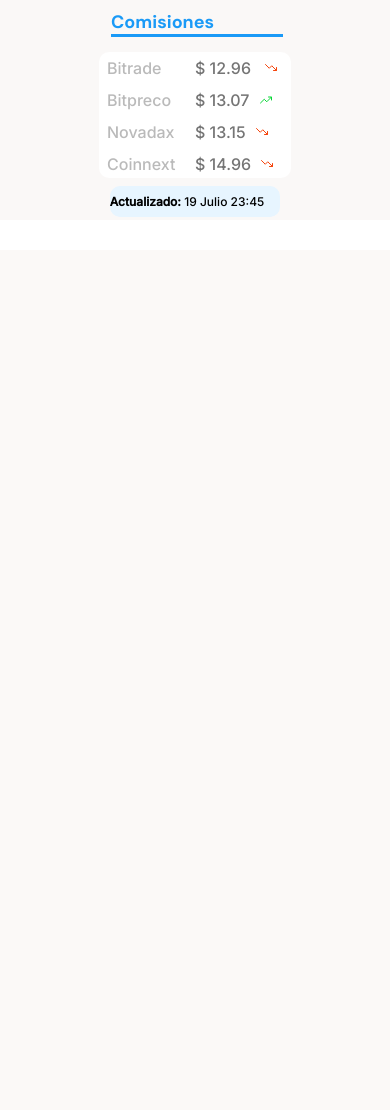
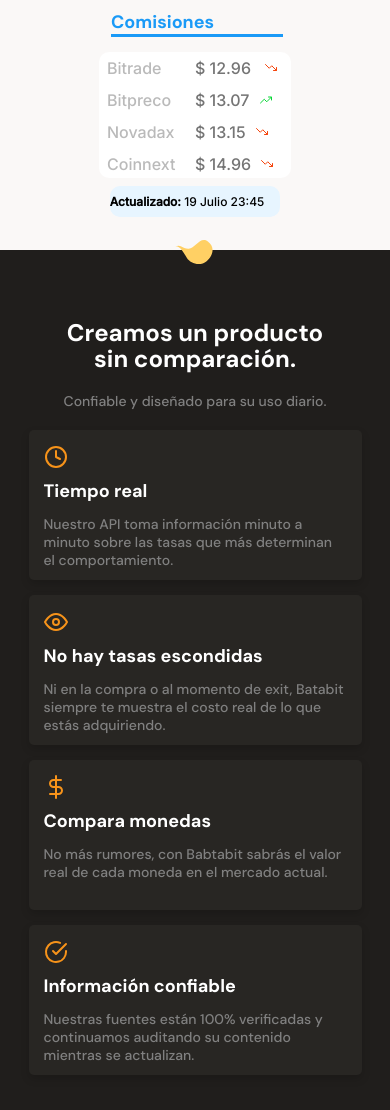
Before and after one commit to oswaldoecheverria/batatabit-clone, a Django app: page / in a window 390 px wide. Shown: the part 1102-2212 px from the top of the page. Before the commit the page ends 1319 px from the top, so only its background shows below. Run offline with Django 4.2, Linux system fonts and the light colour scheme.

Commit message:
Seccion beneficios breakpoint 320

```diff
--- a/static/css/style.css
+++ b/static/css/style.css
@@ -7,11 +7,13 @@
     --soft-blue:  #E7F5FF;
     --warm-black: #201E1C;
     --black-soft: #808080;
+    --black: #282623;
     --grey: #BABABA;
     --of-white: #FAF8F7;
     --just-white: #FFFFFF;
     --font1: 'DM Sans', sans-serif;
     --font2: 'Inter', sans-serif;
+    --shadow: 0 4px 8px rgba(0, 0, 0, .16);
 }
 
 *{
@@ -328,3 +330,79 @@
     font-weight: bold;
     color: black;
 }
+
+/* --- Seccion de beneficios --- */
+
+.main-product-detail {
+    position: relative;
+    width: 100%;
+    min-width: 320px;
+    height: auto;
+    padding: 20px 10px;
+    background: var(--warm-black);
+}
+
+.product-detail--batata-logo {
+    position: absolute;
+    width: 40px;
+    height: 25px;
+    top: -10px;
+    left: calc(50% - 20px);
+}
+
+.product-detail--title {
+    width: 30%;
+    min-width: 288px;
+    height: auto;
+    margin: 0 auto;
+    margin-top: 50px;
+    text-align: center;
+}
+
+.product-detail--title h2 {
+    margin-bottom: 20px;
+    font-size: 2.4rem;
+    font-weight: bold;
+    line-height: 2.6rem;
+    color: var(--just-white);
+}
+
+.product-detail--title p {
+    margin-bottom: 20px;
+    font-size: 1.4rem;
+    font-weight: 500;
+    line-height: 1.8rem;
+    color: var(--black-soft);
+}
+
+.product-detail--card {
+    width: 90%;
+    min-width: 288px;
+    max-width: 400px;
+    height: 150px;
+    margin: 15px auto;
+    padding: 15px;
+    background-color: var(--black);
+    border-radius: 5px;
+    box-shadow: var(--shadow);
+}
+
+.product-detail--card span img{
+    display: inline-block;
+    margin-bottom: 10px;
+}
+
+.product--card-title {
+    margin-bottom: 15px;
+    font-size: 1.8rem;
+    font-weight: bold;
+    line-height: 1.8rem;
+    color: var(--just-white);
+}
+
+.product--card-body {
+    font-size: 1.4rem;
+    font-weight: 500;
+    line-height: 1.8rem ;
+    color: var(--black-soft);
+}
--- a/templates/index.html
+++ b/templates/index.html
@@ -177,6 +177,48 @@
         <span class="table-section2--span table-section--span-right"></span>
       </section>
 
+      <!-- SECCION DE BENEFICIOS  -->
+
+      <section class="main-product-detail">
+        <span class="product-detail--batata-logo"><img src="{% static 'assets/icons/batata.svg' %}" alt=""></span>
+        <div class="product-detail--title">
+            <h2>Creamos un producto sin comparación.</h2>
+            <p>Confiable y diseñado para su uso diario.</p>
+        </div>
+        <section class="product-cards--container">
+            <!-- card tiempo real -->
+            <article class="product-detail--card">
+                <span><img src="{% static 'assets/icons/icono-reloj.svg'%}" alt=""></span>
+                <p class="product--card-title">Tiempo real</p>
+                <p class="product--card-body">Nuestro API toma información minuto a minuto sobre las tasas que más determinan el comportamiento.</p>
+            </article>
+
+            <!-- No hay tasas escondidas -->
+
+            <article class="product-detail--card">
+              <span><img src="{% static 'assets/icons/icono-ojo.svg'%}" alt=""></span>
+              <p class="product--card-title">No hay tasas escondidas</p>
+              <p class="product--card-body">Ni en la compra o al momento de exit, Batabit siempre te muestra el costo real de lo que estás adquiriendo.</p>
+            </article>
+
+            <!-- Compara monedas -->
+
+            <article class="product-detail--card">
+              <span><img src="{% static 'assets/icons/icono-dolar.svg'%}" alt=""></span>
+              <p class="product--card-title">Compara monedas</p>
+              <p class="product--card-body">No más rumores, con Babtabit sabrás el valor real de cada moneda en el mercado actual.</p>
+            </article>
+
+            <!-- Informacion confiable -->
+
+            <article class="product-detail--card">
+              <span><img src="{% static 'assets/icons/icono-circulo-control.svg'%}" alt=""></span>
+              <p class="product--card-title">Información confiable</p>
+              <p class="product--card-body">Nuestras fuentes están 100% verificadas y continuamos auditando su contenido mientras se actualizan.</p>
+            </article>
+
+        </section>
+      </section>
 
 
 
```
